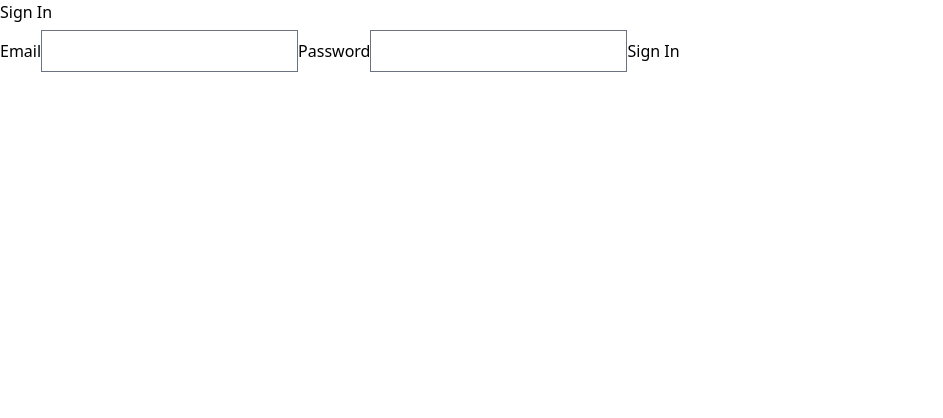
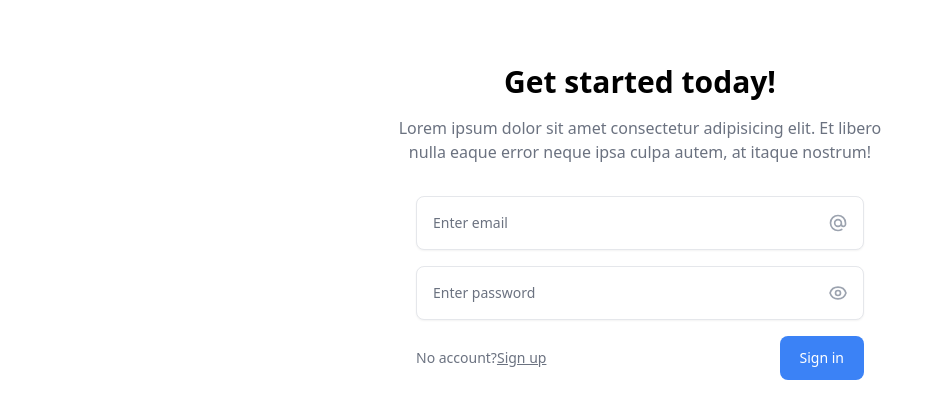
Before and after one commit to after-dark-codes/rem-jobs, a Next.js app: page /auth/sign-in in a window 1280 px wide. Shown: the top 418 px of the page, without its empty margins (0-943 px from the left). Built offline with nearby package versions, Linux system fonts and the light colour scheme.

Commit message:
Add custom sign in

```diff
--- a/pages/auth/sign-in.js
+++ b/pages/auth/sign-in.js
@@ -1,8 +1,8 @@
-import Head from "next/head";
 import { signIn } from "next-auth/react";
 import { useRouter } from "next/router";
+import { getCsrfToken } from "next-auth/react";
 
-export default function SignIn() {
+export default function SignIn({ csrfToken }) {
   const router = useRouter();
 
   const onSubmit = async (e) => {
@@ -20,32 +20,144 @@
   };
 
   return (
-    <div className="">
-      <Head>
-        <title>Strapi - Next - NextAuth</title>
-      </Head>
-      <h1>Sign In</h1>
-      <form className="" onSubmit={onSubmit}>
-        <label htmlFor="email">Email</label>
-        <input id="email" name="email" type="email" className="" />
-        <label
-          style={{
-            marginTop: 10,
-          }}
-          htmlFor="password"
+    // <div classNameName="">
+    //   <h1>Sign In</h1>
+    //   <form classNameName="" onSubmit={onSubmit}>
+
+    //     <label htmlFor="email">Email</label>
+    //     <input id="email" name="email" type="email" classNameName="" />
+    //     <label
+    //       style={{
+    //         marginTop: 10,
+    //       }}
+    //       htmlFor="password"
+    //     >
+    //       Password
+    //     </label>
+    //     <input id="password" name="password" type="password" classNameName="" />
+    //     <button
+    //       classNameName=""
+    //       style={{
+    //         marginTop: 15,
+    //       }}
+    //     >
+    //       Sign In
+    //     </button>
+    //   </form>
+    // </div>
+
+    // here
+    <div className="max-w-screen-xl px-4 py-16 mx-auto sm:px-6 lg:px-8">
+      <div className="max-w-lg mx-auto text-center">
+        <h1 className="text-2xl font-bold sm:text-3xl">Get started today!</h1>
+
+        <p className="mt-4 text-gray-500">
+          Lorem ipsum dolor sit amet consectetur adipisicing elit. Et libero
+          nulla eaque error neque ipsa culpa autem, at itaque nostrum!
+        </p>
+      </div>
+
+      <form
+        action=""
+        className="max-w-md mx-auto mt-8 mb-0 space-y-4"
+        onSubmit={onSubmit}
       >
+        <input name="csrfToken" type="hidden" defaultValue={csrfToken} />
+        <div>
+          <label htmlFor="email" className="sr-only">
+            Email
+          </label>
+
+          <div className="relative">
+            <input
+              id="email"
+              name="email"
+              type="email"
+              className="w-full p-4 pr-12 text-sm border-gray-200 rounded-lg shadow-sm"
+              placeholder="Enter email"
+            />
+
+            <span className="absolute inset-y-0 inline-flex items-center right-4">
+              <svg
+                xmlns="http://www.w3.org/2000/svg"
+                className="w-5 h-5 text-gray-400"
+                fill="none"
+                viewBox="0 0 24 24"
+                stroke="currentColor"
+              >
+                <path
+                  strokeLinecap="round"
+                  strokeLinejoin="round"
+                  strokeWidth="2"
+                  d="M16 12a4 4 0 10-8 0 4 4 0 008 0zm0 0v1.5a2.5 2.5 0 005 0V12a9 9 0 10-9 9m4.5-1.206a8.959 8.959 0 01-4.5 1.207"
+                />
+              </svg>
+            </span>
+          </div>
+        </div>
+
+        <div>
+          <label htmlFor="password" className="sr-only">
             Password
           </label>
-        <input id="password" name="password" type="password" className="" />
+          <div className="relative">
+            <input
+              id="password"
+              name="password"
+              type="password"
+              className="w-full p-4 pr-12 text-sm border-gray-200 rounded-lg shadow-sm"
+              placeholder="Enter password"
+            />
+
+            <span className="absolute inset-y-0 inline-flex items-center right-4">
+              <svg
+                xmlns="http://www.w3.org/2000/svg"
+                className="w-5 h-5 text-gray-400"
+                fill="none"
+                viewBox="0 0 24 24"
+                stroke="currentColor"
+              >
+                <path
+                  strokeLinecap="round"
+                  strokeLinejoin="round"
+                  strokeWidth="2"
+                  d="M15 12a3 3 0 11-6 0 3 3 0 016 0z"
+                />
+                <path
+                  strokeLinecap="round"
+                  strokeLinejoin="round"
+                  strokeWidth="2"
+                  d="M2.458 12C3.732 7.943 7.523 5 12 5c4.478 0 8.268 2.943 9.542 7-1.274 4.057-5.064 7-9.542 7-4.477 0-8.268-2.943-9.542-7z"
+                />
+              </svg>
+            </span>
+          </div>
+        </div>
+
+        <div className="flex items-center justify-between">
+          <p className="text-sm text-gray-500">
+            No account?
+            <a className="underline" href="">
+              Sign up
+            </a>
+          </p>
+
           <button
-          className=""
-          style={{
-            marginTop: 15,
-          }}
+            type="submit"
+            className="inline-block px-5 py-3 ml-3 text-sm font-medium text-white bg-blue-500 rounded-lg"
           >
-          Sign In
+            Sign in
           </button>
+        </div>
       </form>
     </div>
   );
 }
+
+export async function getServerSideProps(context) {
+  return {
+    props: {
+      csrfToken: await getCsrfToken(context),
+    },
+  };
+}
```
Lines whose indentation alone changed are shown as unchanged.
